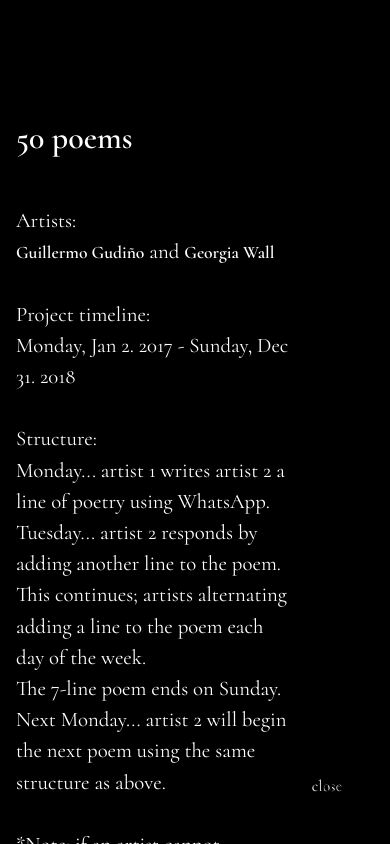
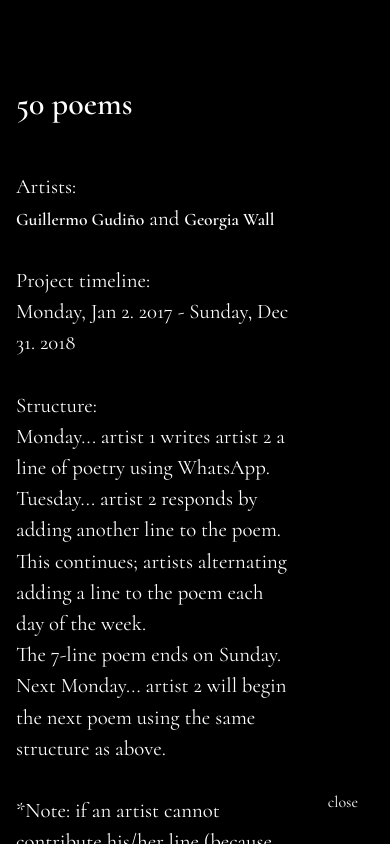
Before and after one commit to Musuauer/random_poems, a React (Create React App) app: page / in a window 390 px wide. Both pictures are taken after a click on the element "info". Built offline with nearby package versions, Linux system fonts and the light colour scheme.

Commit message:
fix info close button smartphone

```diff
--- a/src/App.css
+++ b/src/App.css
@@ -92,6 +92,9 @@ a:hover{
   p, h3{
     font-size: 1.3rem;
   }
+  .one-poem{
+    margin-top: 10vh;
+  }
   .modal{
     top: 0;
     right: 0;
@@ -100,13 +103,13 @@ a:hover{
   .modal-content{
     width: 70%;
     margin-left: 1rem;
-    margin-top: 14vh;
+    margin-top: 10vh;
   }
   .info-button{
     position: fixed;
     bottom: 0;
     right: 0;
-    z-index: 99;
+    padding: 2rem;
     margin-bottom: 0;
   }
 }
```
